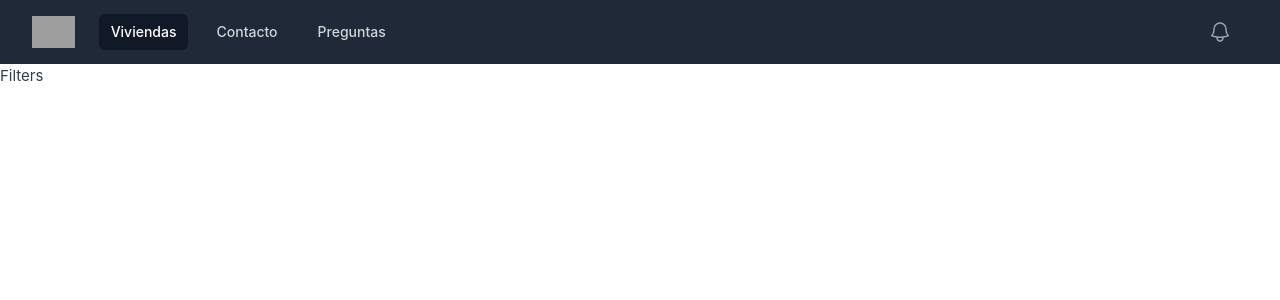
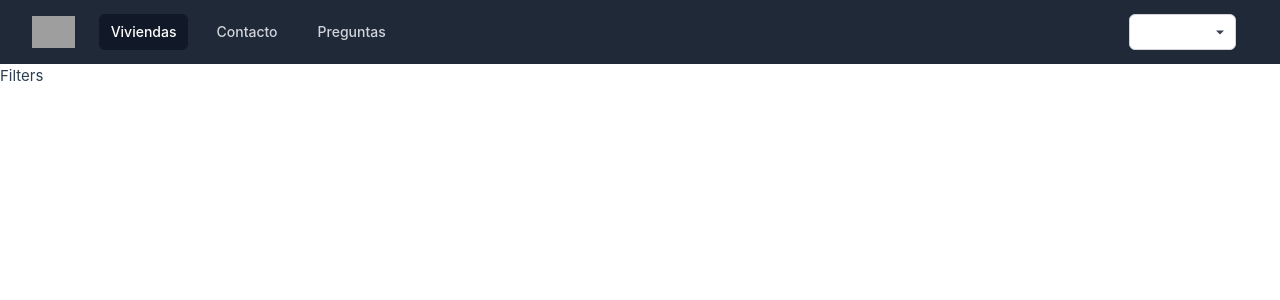
Before and after one commit to AgustinEscalanteRojo/mintyhost-with-Vue.js, a Vue app: page / in a window 1280 px wide. Shown: the top 300 px of the page. Built offline with nearby package versions, Linux system fonts and the light colour scheme; grey boxes are pictures that could not be loaded.

Commit message:
feat: add language selector

```diff
--- a/src/components/NavBar.vue
+++ b/src/components/NavBar.vue
@@ -44,14 +44,29 @@
         <div
           class="absolute inset-y-0 right-0 flex items-center pr-2 sm:static sm:inset-auto sm:ml-6 sm:pr-0"
         >
-          <button
+
+        <div class="ml-4 relative">
+  <select
+    v-model="selectedLanguage"
+    @change="changeLanguage"
+    class="block appearance-none w-full bg-white border border-gray-300 text-gray-700 py-2 px-4 pr-8 rounded-md leading-tight focus:outline-none focus:ring focus:border-indigo-500 focus:bg-white focus:text-gray-900"
+  >
+    <option value="es">Español</option>
+    <option value="en">English</option>
+  </select>
+  <div class="pointer-events-none absolute inset-y-0 right-0 flex items-center px-2 text-gray-700">
+    <svg class="fill-current h-4 w-4" xmlns="http://www.w3.org/2000/svg" viewBox="0 0 20 20"><path d="M5 8l5 5 5-5z"/></svg>
+  </div>
+</div>
+
+          <!-- <button
             type="button"
             class="relative rounded-full bg-gray-800 p-1 text-gray-400 hover:text-white focus:outline-none focus:ring-2 focus:ring-white focus:ring-offset-2 focus:ring-offset-gray-800"
           >
             <span class="absolute -inset-1.5" />
             <span class="sr-only">View notifications</span>
             <BellIcon class="h-6 w-6" aria-hidden="true" />
-          </button>
+          </button> -->
 
           <!-- Profile dropdown -->
           <Menu as="div" class="relative ml-3">
@@ -79,7 +94,7 @@
               <MenuItems
                 class="absolute right-0 z-10 mt-2 w-48 origin-top-right rounded-md bg-white py-1 shadow-lg ring-1 ring-black ring-opacity-5 focus:outline-none"
               >
-                <MenuItem v-slot="{ active }">
+                <!-- <MenuItem v-slot="{ active }">
                   <a
                     href="#"
                     :class="[
@@ -108,7 +123,7 @@
                     ]"
                     >Sign out</a
                   >
-                </MenuItem>
+                </MenuItem> -->
               </MenuItems>
             </transition>
           </Menu>
```
